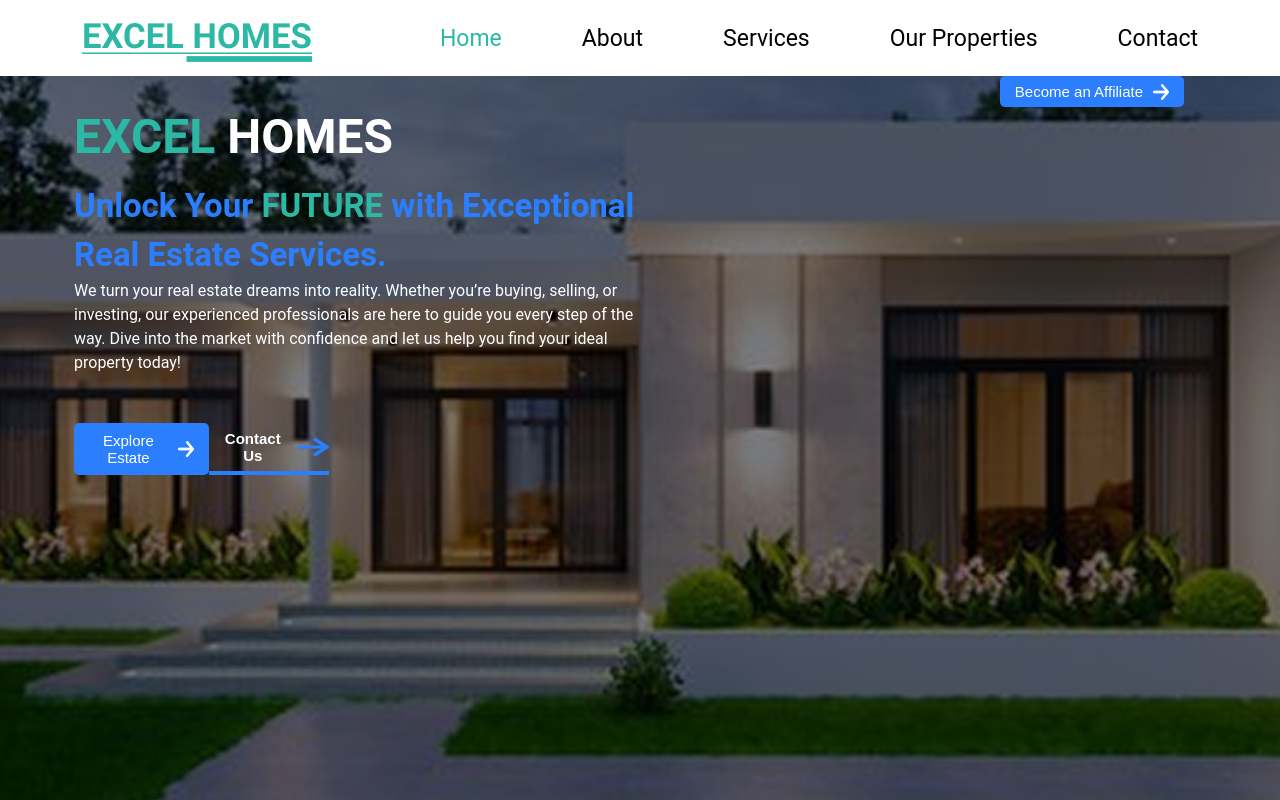
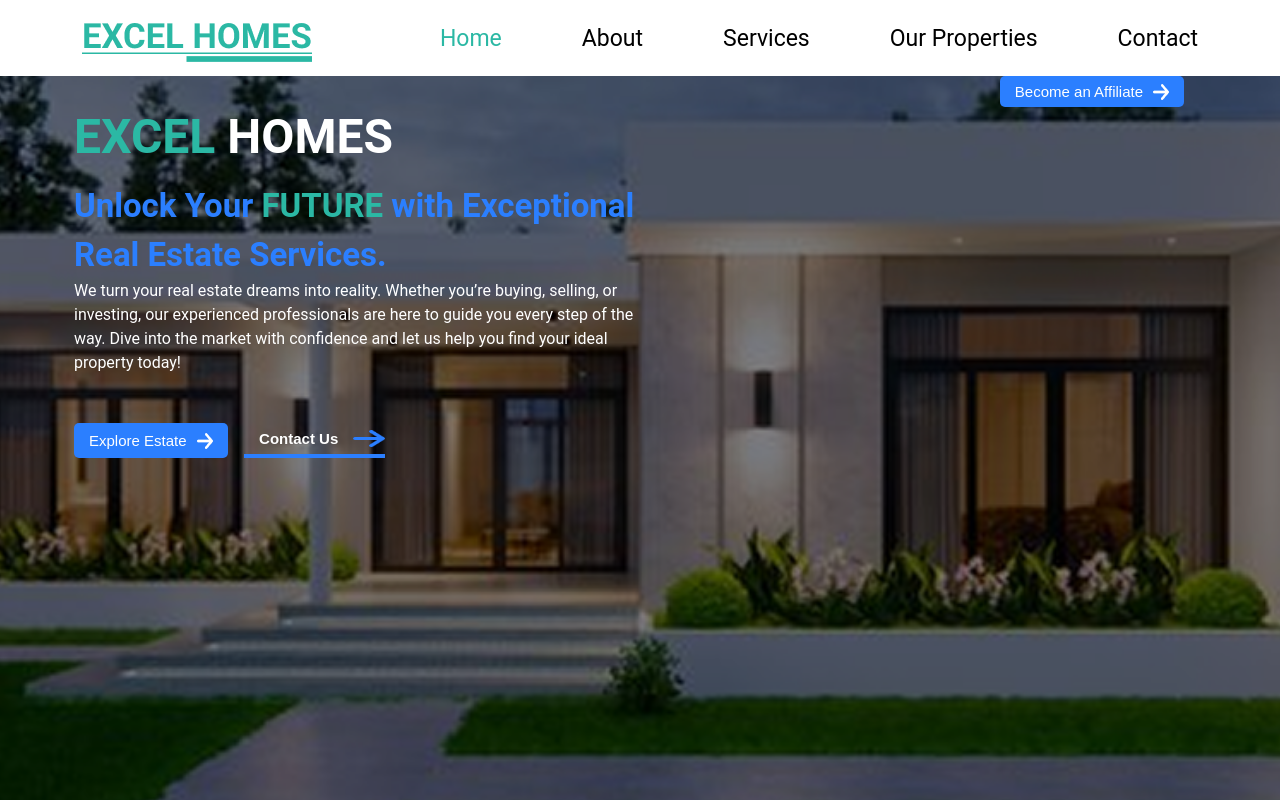
Before and after one commit to qutesly/eagle-eye-estate, a React (Create React App) app: page / in a window 1280 px wide. Shown: the top 800 px of the page. Built offline with nearby package versions, Linux system fonts and the light colour scheme.

Commit message:
first commit

```diff
--- a/src/component/hero/style.css
+++ b/src/component/hero/style.css
@@ -60,7 +60,7 @@
 }
 
 .top-btns {
-  width: 45%;
+  width: 55%;
   display: flex;
   justify-content: space-between;
 }
```
